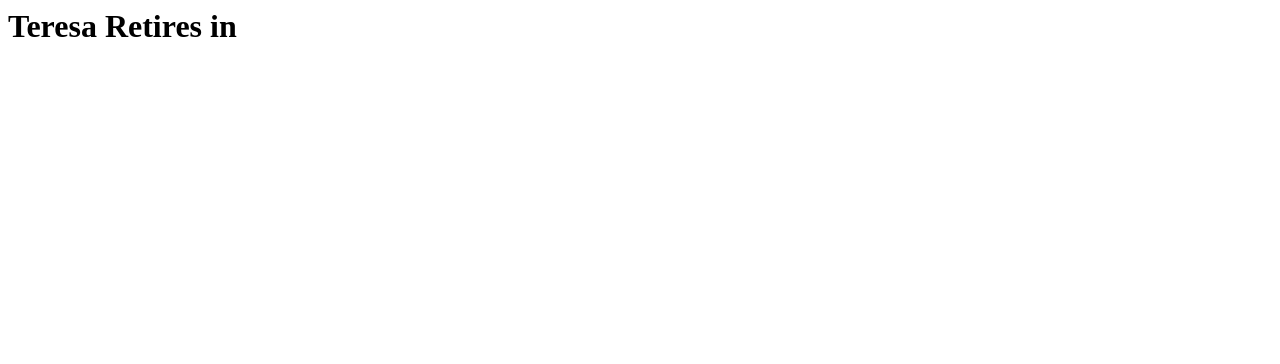
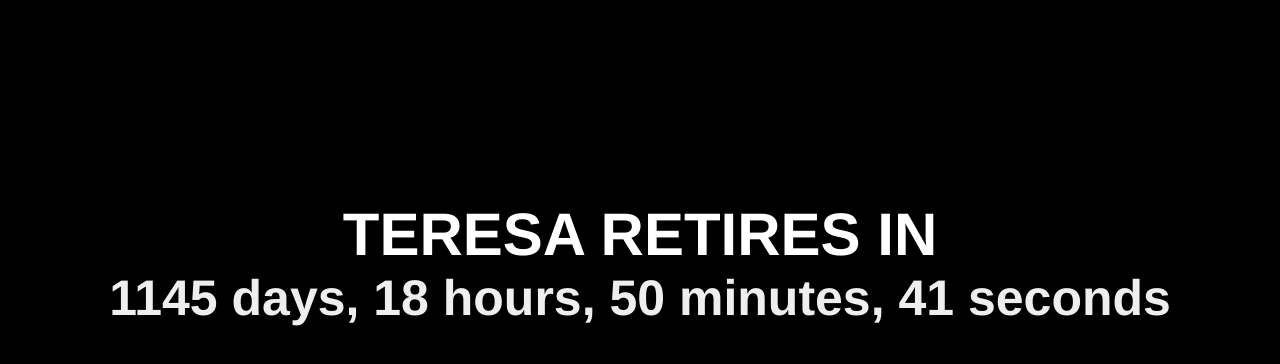
Before and after one commit to broox/teresa-retires, a plain HTML site: page index.html in a window 1280 px wide. Drawn offline with Linux system fonts and the light colour scheme.

Commit message:
add index

```diff
--- a/index.html
+++ b/index.html
@@ -1,8 +1,36 @@
 <html>
     <head>
         <title>Teresa Retires</title>
+        <style>
+            body{ font-family: helvetica, arial, san-serif; background-color:#000; }
+            h1, h2 { text-align:center; }
+            h1 { font-size:60px; margin:200px 0 0; color:#FFF; }
+            h2 { font-size:50px; margin:0; color:#EEE; }
+        </style>
+        <script type="text/javascript">
+            var retirement = new Date("Feb 12, 2017").getTime(),
+                countdown, days, hours, minutes, seconds;
+
+            setInterval(function () {
+                var today = new Date().getTime(),
+                    secondsLeft = (retirement - today) / 1000;
+
+                days = parseInt(secondsLeft / 86400);
+                secondsLeft = secondsLeft % 86400;
+
+                hours = parseInt(secondsLeft / 3600);
+                secondsLeft = secondsLeft % 3600;
+
+                minutes = parseInt(secondsLeft / 60);
+                seconds = parseInt(secondsLeft % 60);
+
+                countdown = document.getElementById('retirement'),
+                countdown.innerHTML = days + ' days, ' + hours + ' hours, ' + minutes + ' minutes, ' + seconds + '  seconds';
+            }, 1000);
+        </script>
     </head>
     <body>
-        <h1>Teresa Retires in <span id="retirement"></span></h1>
+        <h1>TERESA RETIRES IN</h1>
+        <h2 id="retirement"></h2>
     </body>
 </html>
```
Also changed, not shown: 1 other file.
